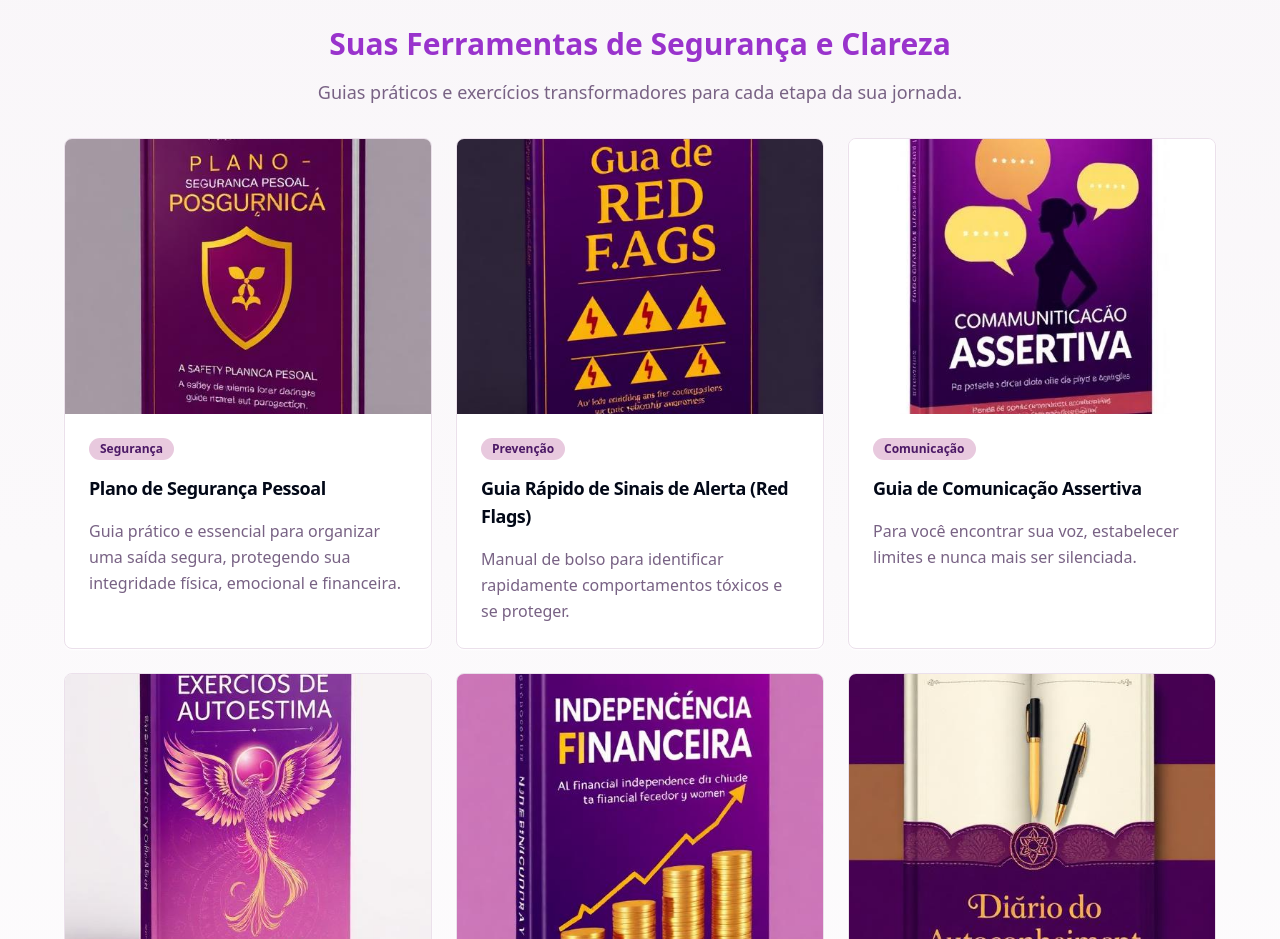
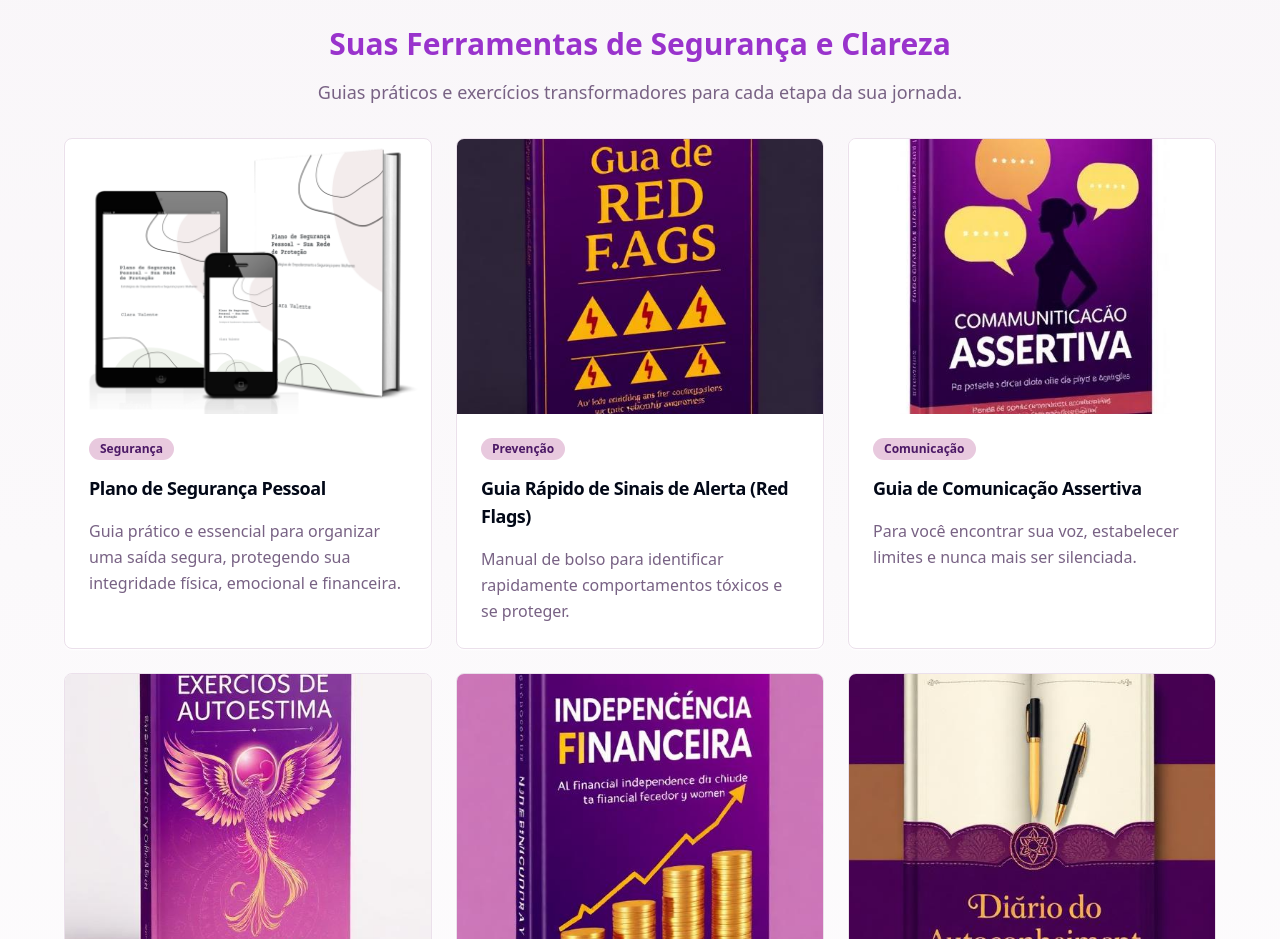
Before and after one commit to ViviPepper/liberta-seu-ser, a React (Vite) app: page / in a window 1280 px wide. Shown: the part 5160-6099 px from the top of the page. Built offline with nearby package versions, Linux system fonts and the light colour scheme.

Commit message:
Update Plano de Segurança image
Update the image for the "Plano de Segurança Pessoal" to the provided image.

```diff
--- a/src/components/PackContents.tsx
+++ b/src/components/PackContents.tsx
@@ -2,7 +2,7 @@ import { Button } from "@/components/ui/button";
 import { Card, CardContent, CardHeader, CardTitle } from "@/components/ui/card";
 import { Badge } from "@/components/ui/badge";
 import bookMockup2 from "@/assets/book-mockup-2.jpg";
-import planoSeguranca from "@/assets/plano-seguranca.jpg";
+const planoSeguranca = "/lovable-uploads/a1e794da-b771-4132-809e-fd98f40e7892.png";
 import redFlags from "@/assets/guia-red-flags.jpg";
 import comunicacaoAssertiva from "@/assets/comunicacao-assertiva.jpg";
 import exerciciosAutoestima from "@/assets/exercicios-autoestima.jpg";
```
Also changed, not shown: public/lovable-uploads/a1e794da-b771-4132-809e-fd98f40e7892.png (added).
